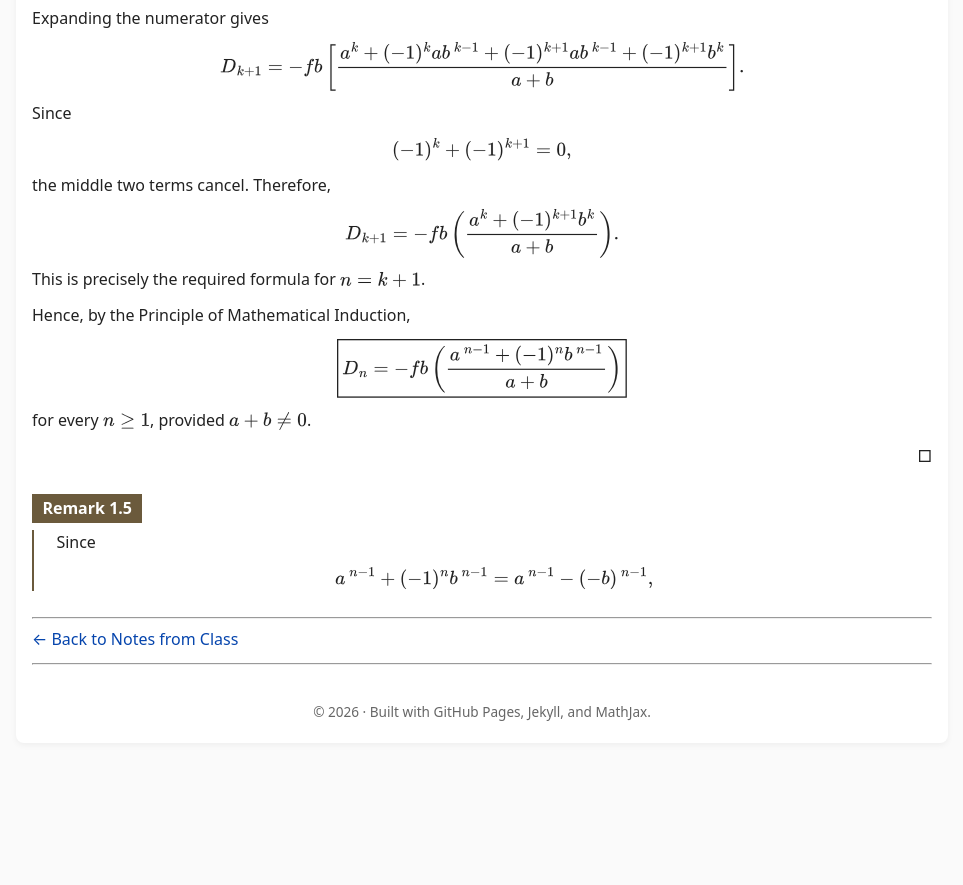
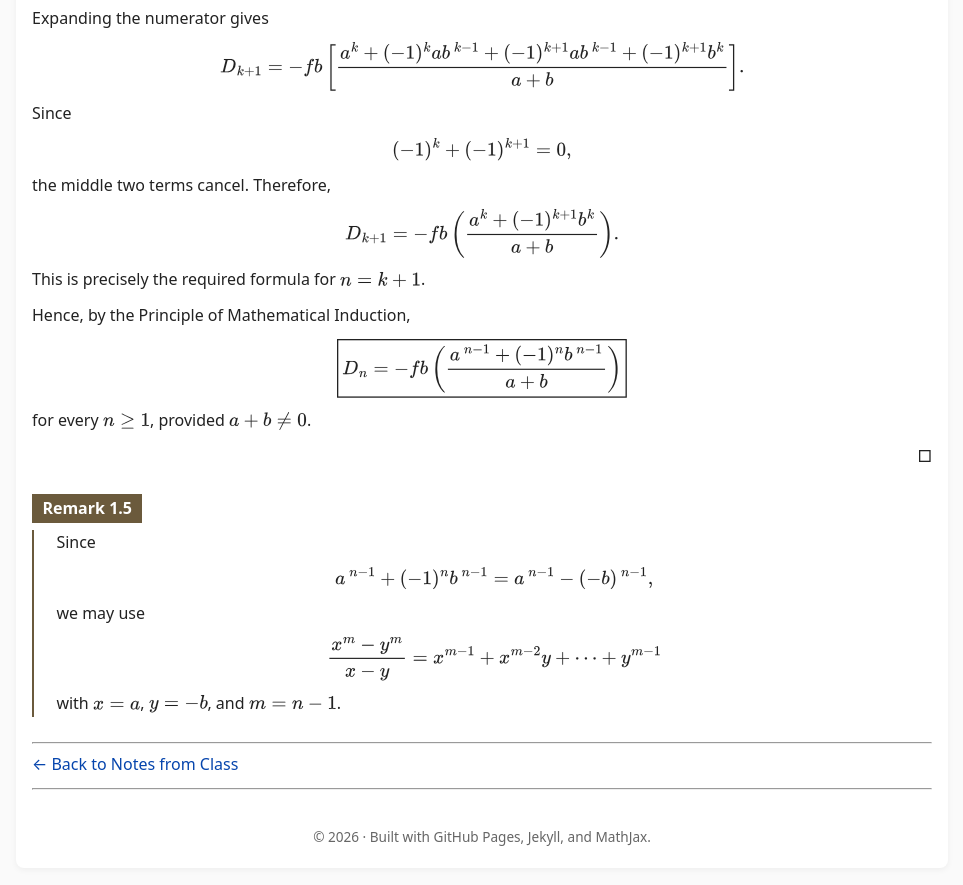
Before and after one commit to SaleemKamaludin/SaleemKamaludin.github.io, a Jekyll site: the page built from courses/math-2276/notes-from-class/lecture-2/index.md, in a window 1280 px wide and 900 px high, scrolled down 13587 px. Shown: the top 885 px of the window, without its empty margins (158-1121 px from the left). Built offline with Jekyll 4.4.1, drawn with Linux system fonts in a browser that asks for light colours; before the commit the page ends 14362 px from its top, so only the background shows below that.

Commit message:
Continue Remark 1.5 in Lecture 2 and 3 notes

```diff
--- a/courses/math-2276/notes-from-class/lecture-2/index.md
+++ b/courses/math-2276/notes-from-class/lecture-2/index.md
@@ -2223,6 +2223,28 @@ D_n=
 
     </div>
 
+    <div id="remark-alternative-form-a-b-quotient">
+
+    <p>
+      we may use
+    </p>
+
+    <div class="display-math">
+
+    \[
+    \frac{x^m-y^m}{x-y}
+    =
+    x^{m-1}+x^{m-2}y+\cdots+y^{m-1}
+    \]
+
+    </div>
+
+    <p>
+      with \(x=a\), \(y=-b\), and \(m=n-1\).
+    </p>
+
+    </div>
+
   </div>
 
 </div>
```
